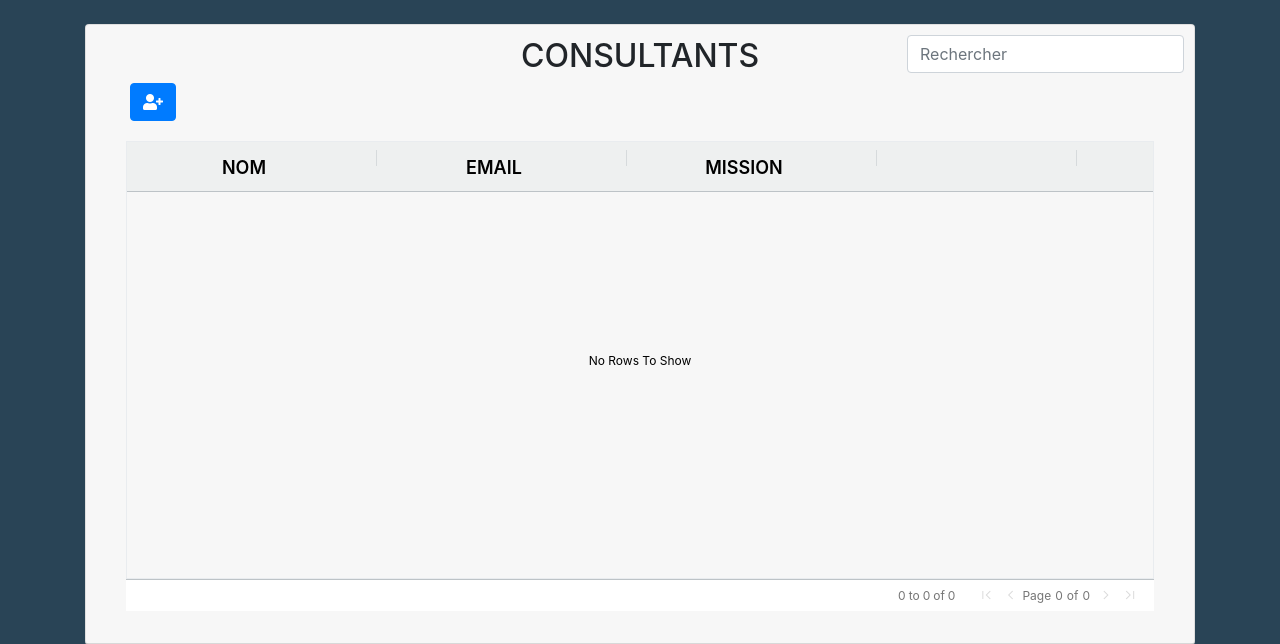
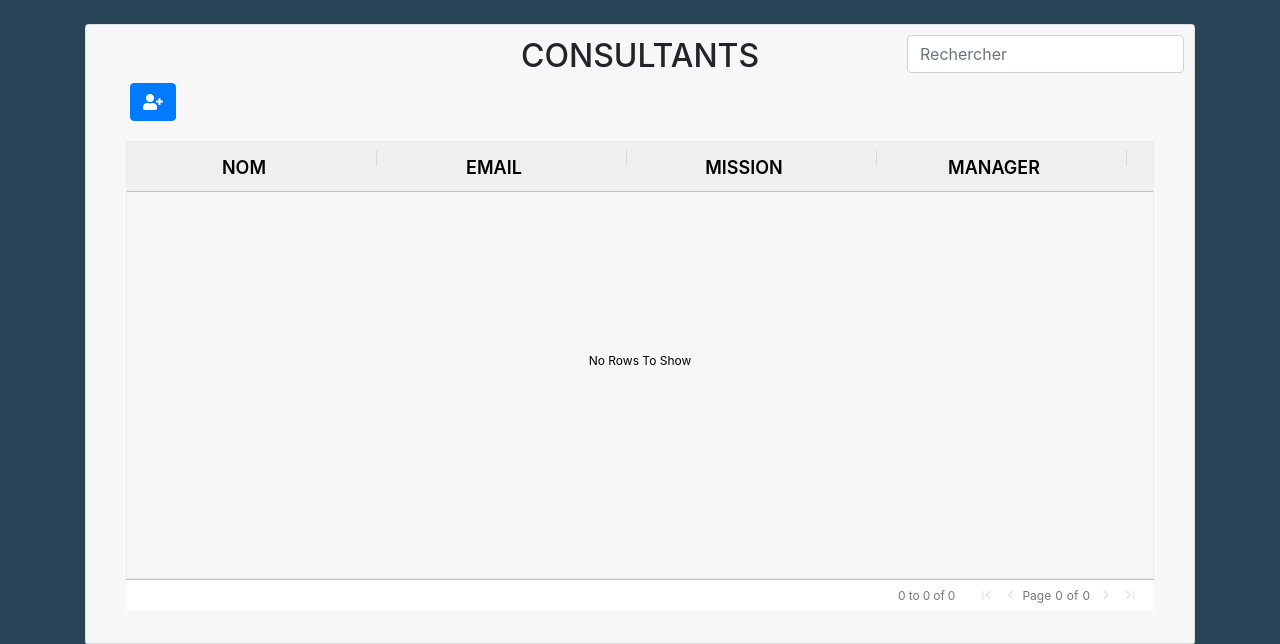
Before and after one commit to Jutmzg/project_happiness, a PHP site: page /consultant/show.php in a window 1280 px wide. Shown: the part 76-720 px from the top of the page. Run offline with PHP 8.4, Linux system fonts and the light colour scheme; data that the repository does not hold is empty; some libraries are stand-ins or nearby versions.

Commit message:
correction consultant

```diff
--- a/consultant/show.php
+++ b/consultant/show.php
@@ -60,11 +60,12 @@ $consultants = $statement->fetchAll(PDO::FETCH_OBJ);
         width: 250,
       },
       {
-        nom: "<?= utf8_encode($consultant->fullname) ?>",
-        mail: "<?= $consultant->mail ?>",
-        mission: "<?= utf8_encode($consultant->mission) ?>",
-        manager: "<?= utf8_encode($consultant->manager) ?>",
-        action:   "<?= $consultant->id ?>",
+        headerName: "Manager",
+        field: "manager",
+        sortable: true,
+        filter: true,
+        width: 250,
+
       },
       {
         headerName: "Action",
@@ -78,11 +79,11 @@ $consultants = $statement->fetchAll(PDO::FETCH_OBJ);
     // specify the data
     var rowData = [
       <?php foreach ($consultants as $consultant) { ?> {
-          nom: "<?= $consultant->fullname ?>",
-          mail: "<?= $consultant->mail ?>",
-          mission: "<?= $consultant->mission ?>",
-          manager: "<?= $consultant->manager ?>",
-          action: "<?= $consultant->id ?>",
+        nom: "<?= utf8_encode($consultant->fullname) ?>",
+        mail: "<?= $consultant->mail ?>",
+        mission: "<?= utf8_encode($consultant->mission) ?>",
+        manager: "<?= utf8_encode($consultant->manager) ?>",
+        action:   "<?= $consultant->id ?>",
         },
       <?php } ?>
 
```
